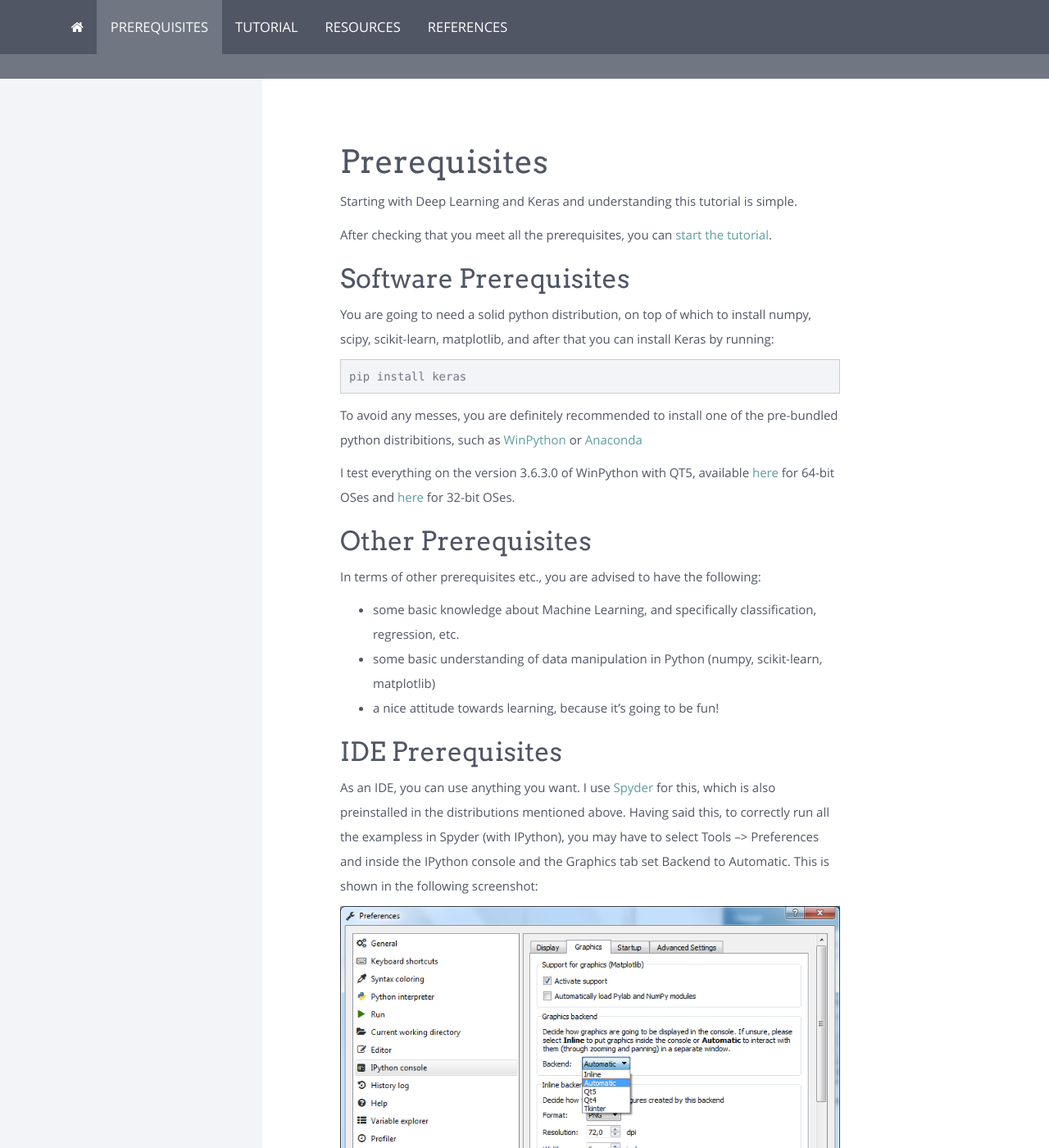
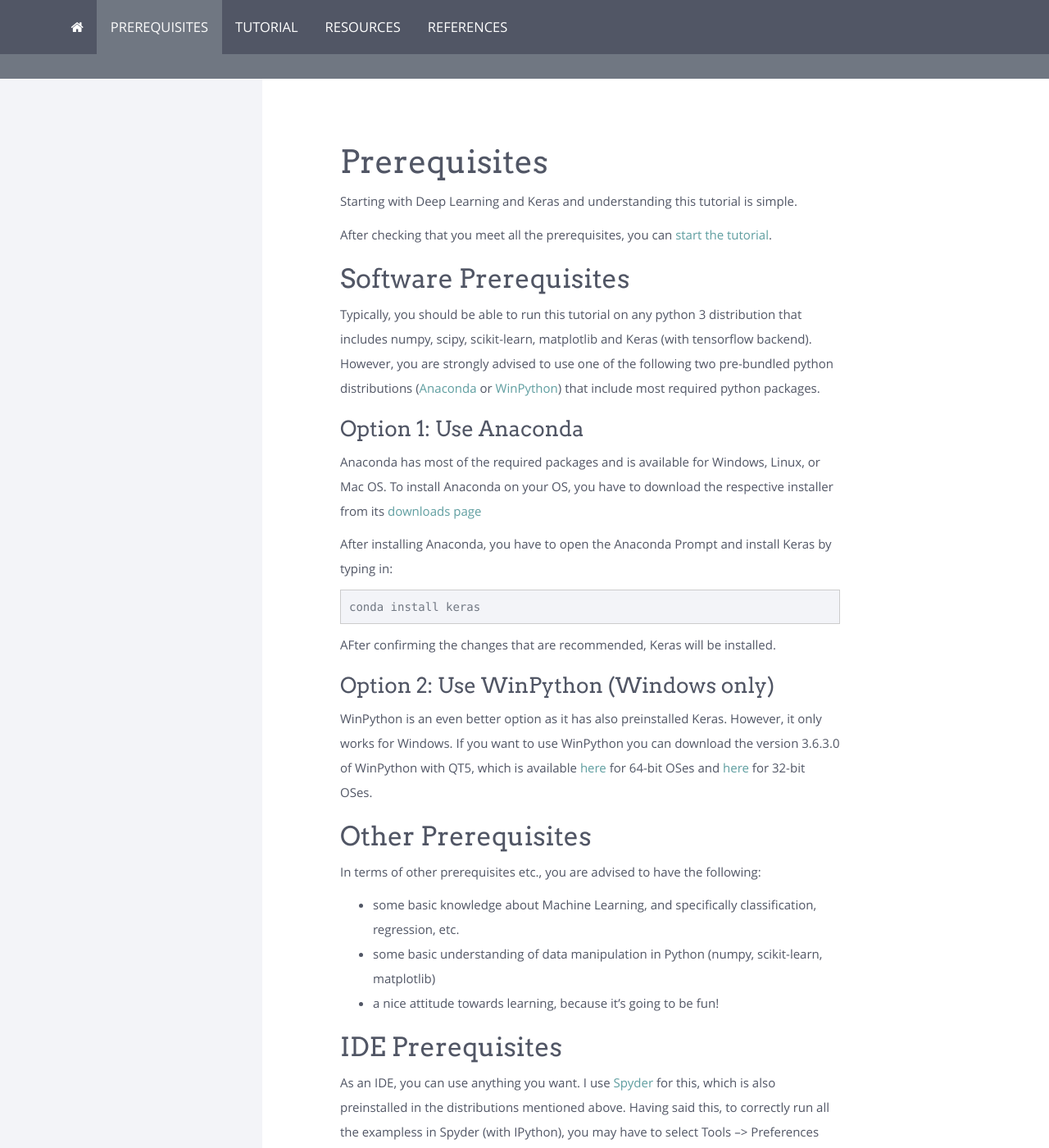
Before and after one commit to thdiaman/deep-learning, a Jekyll site: the page built from modules/prerequisites/_posts/2000-01-01-prerequisites.markdown, in a window 1280 px wide and 1400 px high. Shown: the whole window at 82% size. Built offline with Jekyll 4.4.1, drawn with Linux system fonts in a browser that asks for light colours; nearby versions of some CDN libraries.

Commit message:
Update prerequisites

````diff
--- a/modules/prerequisites/_posts/2000-01-01-prerequisites.markdown
+++ b/modules/prerequisites/_posts/2000-01-01-prerequisites.markdown
@@ -11,18 +11,31 @@ After checking that you meet all the prerequisites, you can
 </div>
 
 ## Software Prerequisites
-You are going to need a solid python distribution, on top of which to install numpy, scipy,
-scikit-learn, matplotlib, and after that you can install Keras by running:
+Typically, you should be able to run this tutorial on any python 3 distribution that
+includes numpy, scipy, scikit-learn, matplotlib and Keras (with tensorflow backend).
+However, you are strongly advised to use one of the following two pre-bundled python
+distributions ([Anaconda](https://anaconda.org/anaconda/python) or
+[WinPython](https://sourceforge.net/projects/winpython/files/WinPython_3.6/3.6.5.0/))
+that include most required python packages.
+
+### Option 1: Use Anaconda
+Anaconda has most of the required packages and is available for Windows, Linux, or Mac OS.
+To install Anaconda on your OS, you have to download the respective
+installer from its [downloads page](https://www.anaconda.com/download/)
+
+After installing Anaconda, you have to open the Anaconda Prompt and install Keras by
+typing in:
 
 ```
-pip install keras
+conda install keras
 ```
 
-To avoid any messes, you are definitely recommended to install one of the pre-bundled
-python distribitions, such as [WinPython](https://sourceforge.net/projects/winpython/files/WinPython_3.6/3.6.5.0/)
-or [Anaconda](https://anaconda.org/anaconda/python)
+AFter confirming the changes that are recommended, Keras will be installed.
 
-I test everything on the version 3.6.3.0 of WinPython with QT5, available
+### Option 2: Use WinPython (Windows only)
+WinPython is an even better option as it has also preinstalled Keras. However, it only
+works for Windows. If you want to use WinPython you can download the
+version 3.6.3.0 of WinPython with QT5, which is available
 [here](https://sourceforge.net/projects/winpython/files/WinPython_3.6/3.6.3.0/WinPython-64bit-3.6.3.0Qt5.exe) for 64-bit OSes
 and [here](https://sourceforge.net/projects/winpython/files/WinPython_3.6/3.6.3.0/WinPython-32bit-3.6.3.0Qt5.exe/download) for
 32-bit OSes.
````
